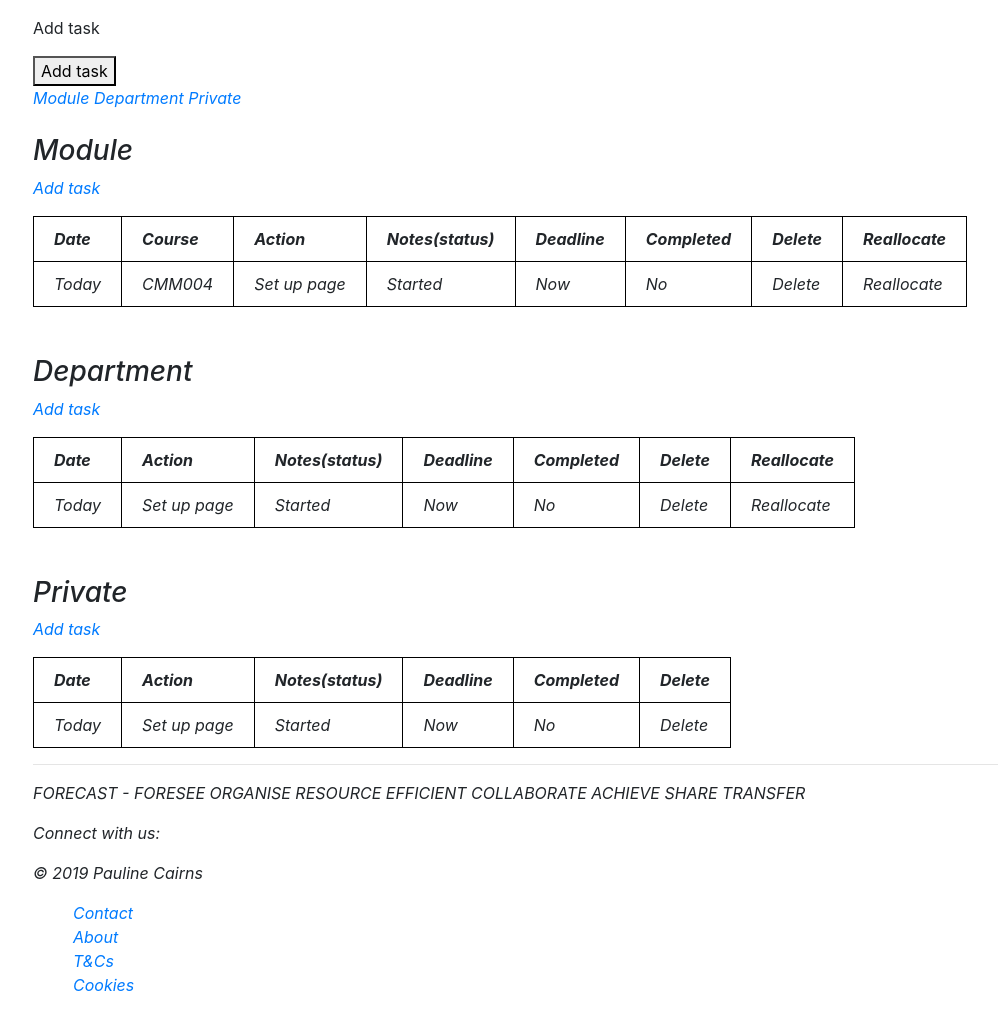
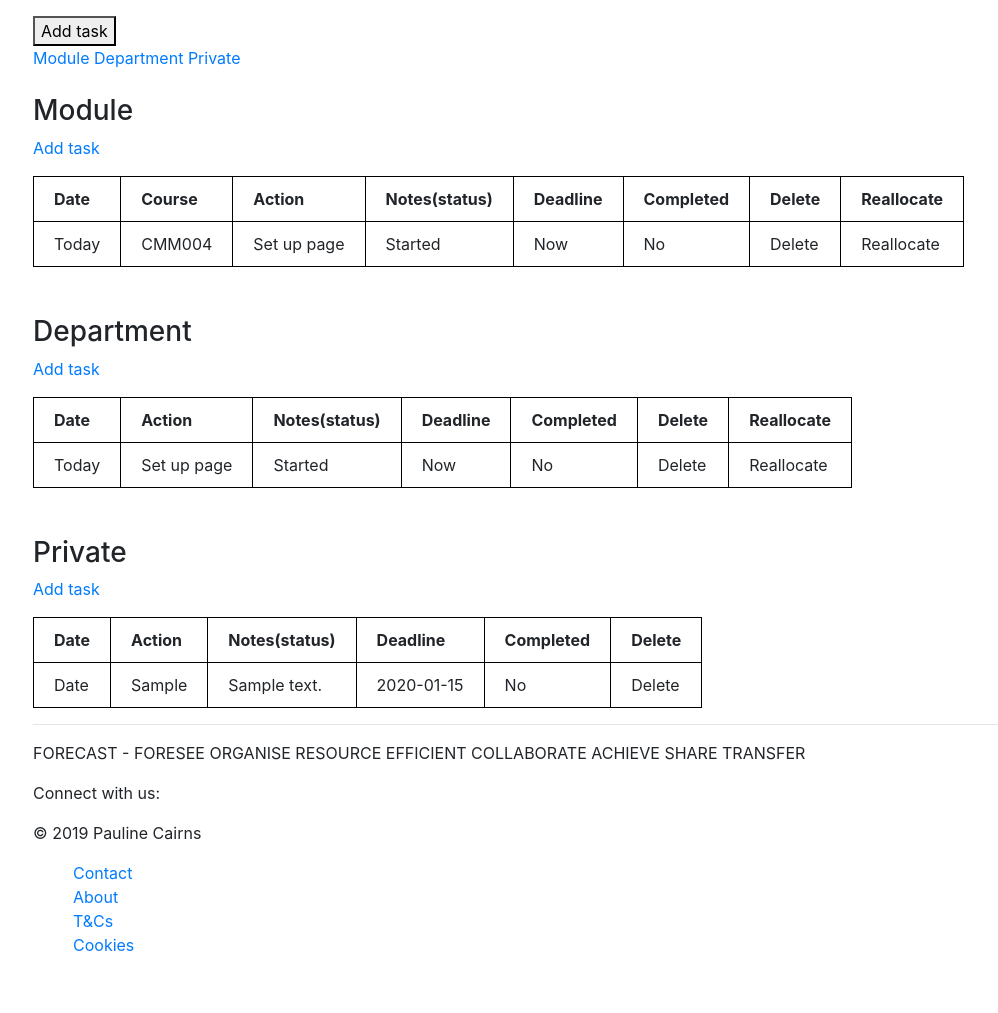
Before and after one commit to pcairns-rgu/resourcing, a PHP site: page /full_list.php in a window 1280 px wide. Shown: the part 166-1179 px from the top of the page, without its empty margins (52-1050 px from the left). After the commit the page ends 1117 px from the top, so only its background shows below. Run offline with PHP 8.4, Linux system fonts and the light colour scheme; tables that the repository leaves empty or names only in its code hold one stand-in row (values such as "Sample post"); some libraries are stand-ins or nearby versions.

Commit message:
Can add and display a private task on full-list page

```diff
--- a/full_list.php
+++ b/full_list.php
@@ -31,11 +31,10 @@
         <p id=""><a href="">Nav to another page</a></p>
     </header>
     <main>
-        <p>Add task </p>
 
         <div class="dropdown">
             <button class="dropbtn">Add task
-               <i class="fa fa-caret-down">
+
             </button>
             <div >
                 <a href="module_form.html">Module</a>
@@ -103,7 +102,15 @@
         <br><br>
         <h3>Private</h3>
         <p><a href="private_form.html">Add task</a></p>
-        <table class="private">
+       <?php
+       include("config.php");
+      $sql_query="SELECT * FROM private";
+        $result = $db->query($sql_query);
+        while($row = $result->fetch_array()) {
+            $task = $row['task'];
+            $comments = $row['comments'];
+            $deadline = $row['deadline'];
+            echo "<table class='private'>
 
             <tr>
                 <th>Date</th>
@@ -115,19 +122,19 @@
 
             </tr>
             <tr>
-                <td>Today</td>
-                <td>Set up page</td>
-                <td>Started</td>
-                <td>Now</td>
+                <td>Date</td>
+                <td>{$task}</td>
+                <td>{$comments}</td>
+                <td>{$deadline}</td>
                 <td>No</td>
                 <td>Delete</td>
 
 
             </tr>
 
-        </table>
-
-
+        </table>";
+        }
+?>
 
     </main>
     <hr />
```
